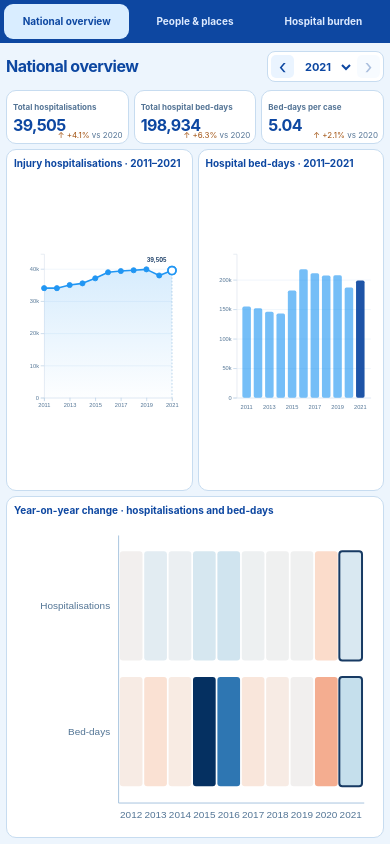
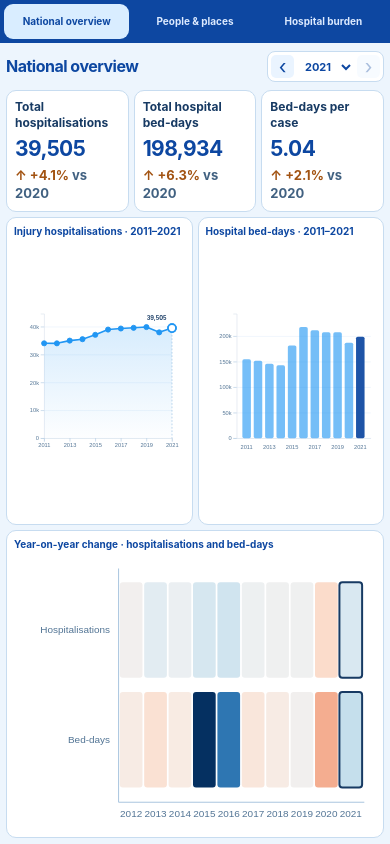
Before and after one commit to whatlaggg/COS30045-Data-Visualization-Project-Hospitalised-Injuries-from-Road-Crashes-in-Australia, a plain HTML site: page index.html in a window 390 px wide. Drawn offline with Linux system fonts and the light colour scheme.

Commit message:
Improve overview KPI label and year-on-year comparison readability

```diff
--- a/assets/css/style.css
+++ b/assets/css/style.css
@@ -9,3 +9,21 @@
 @media(max-width:800px){.sidebar{width:150px}.nav-item{padding:0 6px;gap:6px}.nav-item strong{font-size:11px}.main-column{padding:9px}.toolbar{margin-bottom:6px}.toolbar h1{font-size:17px}.panel{padding:7px}.panel h2{font-size:11px}.kpi-grid{height:61px;gap:5px}.kpi{padding:6px;display:block}.kpi>span{font-size:9px}.kpi strong{display:block;font-size:18px}.kpi small{font-size:8px;right:5px;bottom:2px}.chart-layout,.page.active{gap:5px}}
 @media(max-width:550px){.shell{flex-direction:column}.sidebar{width:100%;height:43px;padding:4px;flex:none}.nav-list{display:flex;gap:3px;height:100%}.nav-item{width:auto;flex:1;height:35px;justify-content:center}.nav-number{display:none}.nav-item strong{font-size:10px}.main-column{padding:6px}.toolbar{height:35px}.toolbar h1{font-size:16px}.year-arrow{height:23px;width:23px}.year-controls select{font-size:11px}.kpi-grid{height:54px}.kpi>span{font-size:8px}.kpi strong{font-size:16px}.overview-layout,.people-layout,.burden-layout{grid-template-columns:1fr 1fr;grid-template-rows:1fr 1fr}.overview-layout .wide{grid-column:1/-1;grid-row:2}.overview-layout .panel:nth-child(1),.overview-layout .panel:nth-child(2){min-width:0}.panel h2{font-size:10px}.detail-stat strong{font-size:22px}.detail-rows>div{font-size:9px}}
 .focus-line{stroke:#8bb8df;stroke-width:1;stroke-dasharray:3 3}.tip-header{font-weight:750}.tip-value{font-size:15px;font-weight:750;margin-top:3px}.tip-detail{font-size:11px;opacity:.82;margin-top:3px}
+
+/* Give overview labels and annual comparisons room without competing with totals. */
+#page-overview .kpi-grid{height:auto;min-height:98px}
+#page-overview .kpi{display:grid;grid-template-columns:1fr auto;align-content:center;align-items:baseline;gap:6px 10px;padding:12px 14px}
+#page-overview .kpi>span{grid-column:1/-1;color:var(--ink);font-size:15px;font-weight:650;white-space:normal;line-height:1.3}
+#page-overview .kpi strong{margin:0;font-size:27px;line-height:1.2}
+#page-overview .kpi small{position:static;max-width:none;overflow:visible;white-space:normal;text-align:right;font-size:15px;font-weight:650;color:#416181;line-height:1.4}
+@media(max-width:1000px){
+  #page-overview .kpi{grid-template-columns:1fr;gap:4px;padding:10px}
+  #page-overview .kpi>span{font-size:14px}
+  #page-overview .kpi small{text-align:left}
+}
+@media(max-width:550px){
+  #page-overview .kpi{padding:8px;gap:5px}
+  #page-overview .kpi>span{font-size:12px;min-height:32px}
+  #page-overview .kpi strong{font-size:21px}
+  #page-overview .kpi small{font-size:13px}
+}
```
